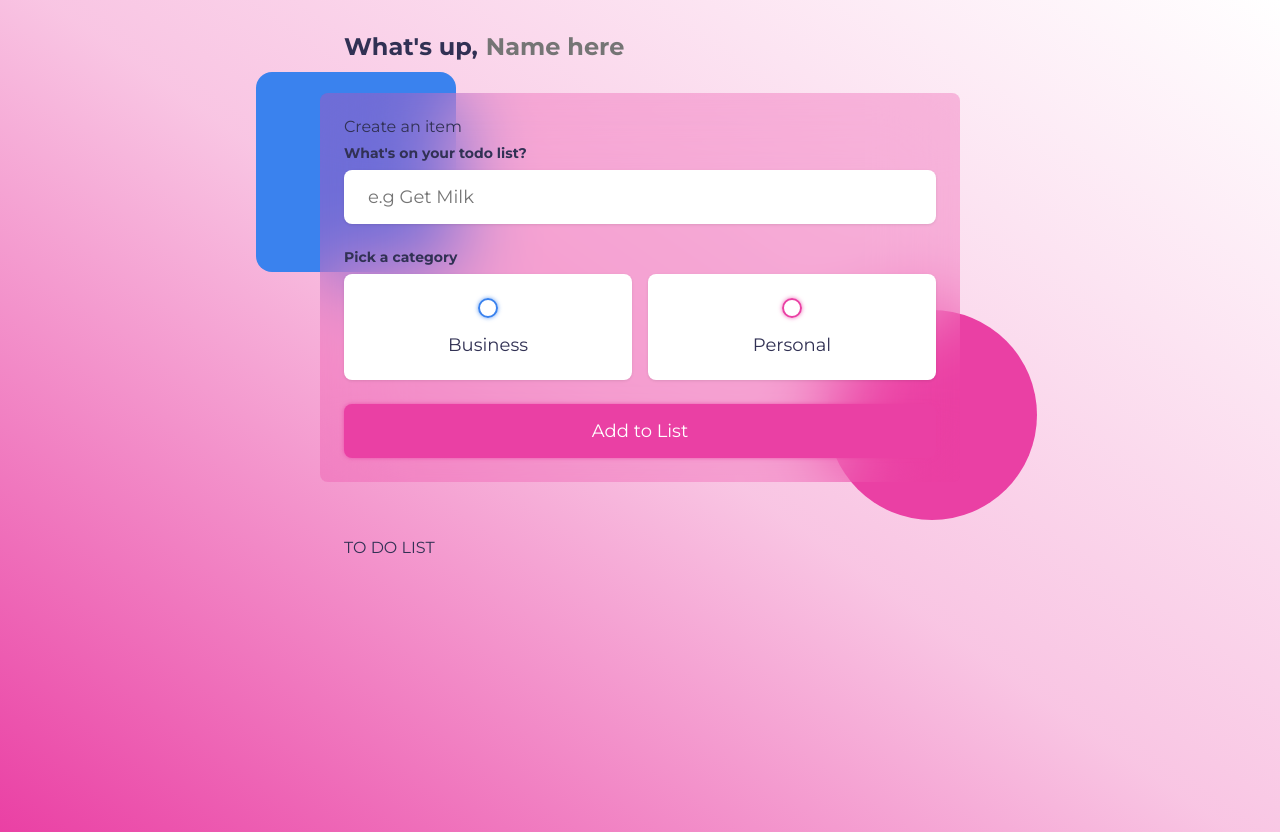
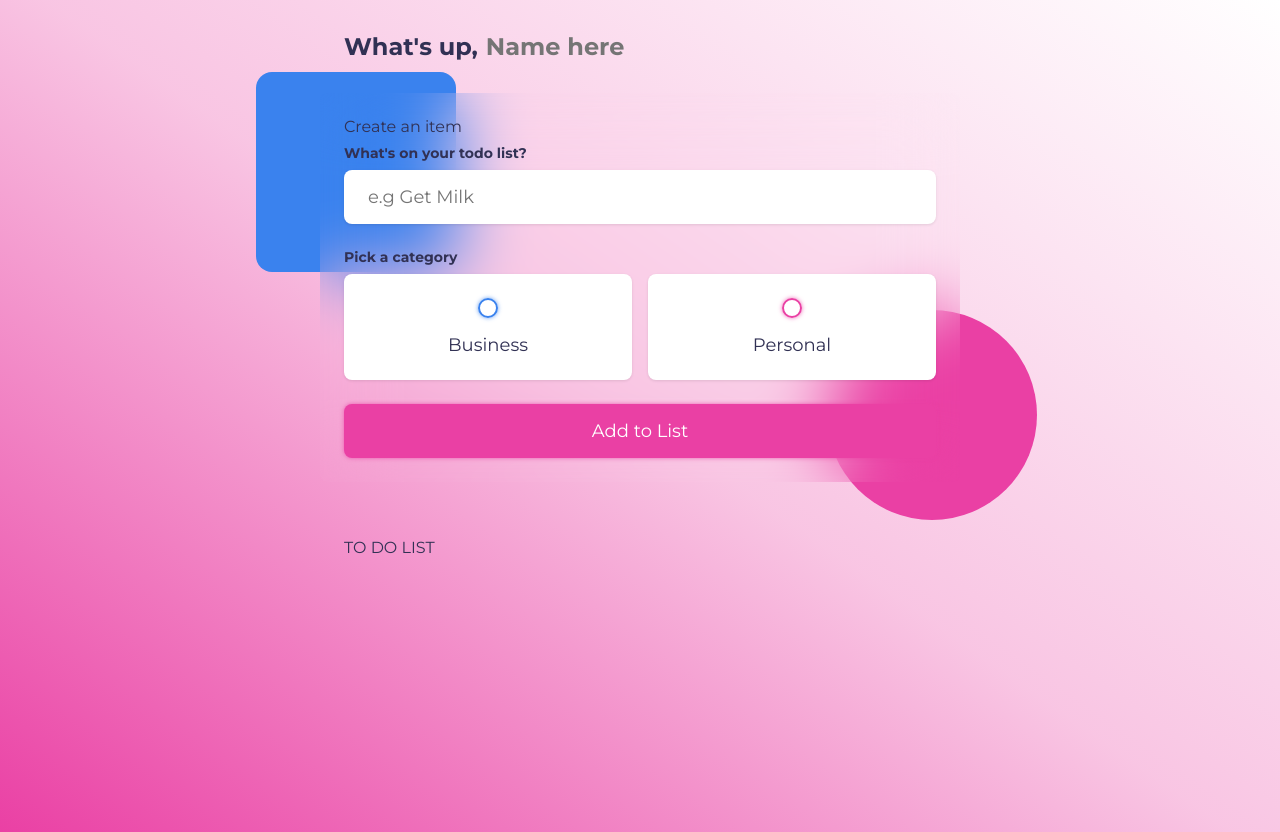
Before and after one commit to TshiamoMog/To-Do-Application, a plain HTML site: page index.html in a window 1280 px wide. Drawn offline with Linux system fonts and the light colour scheme.

Commit message:
Create Todo Style Update

```diff
--- a/style.css
+++ b/style.css
@@ -81,7 +81,8 @@ h4 {
     padding: 1.5rem;
     border-radius: 0.5rem;
     background: var(--primary);
-    backdrop-filter: blur(40px);
+    backdrop-filter: blur(35px);
+    background: transparent;
 }
 
 .greeting::before {
```
